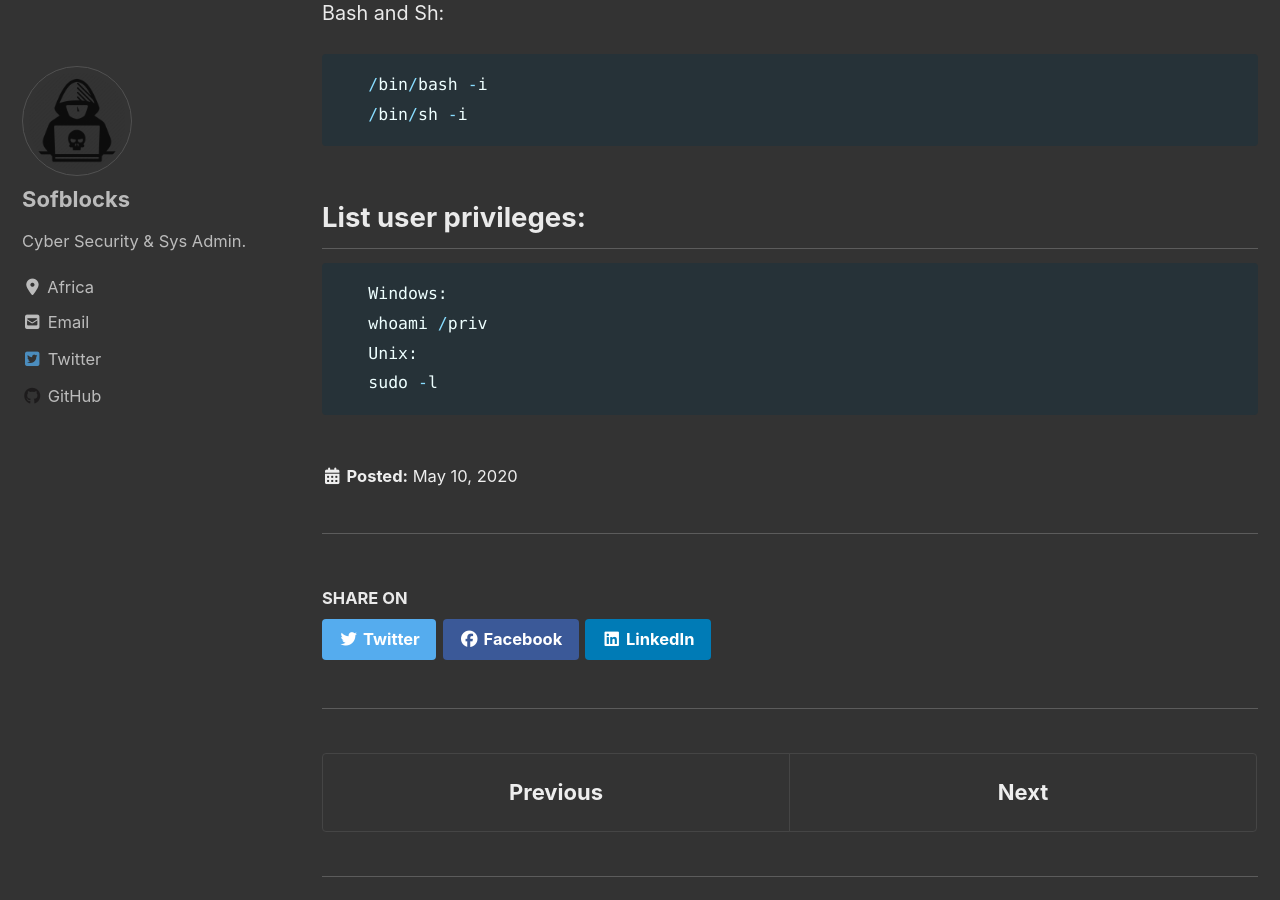
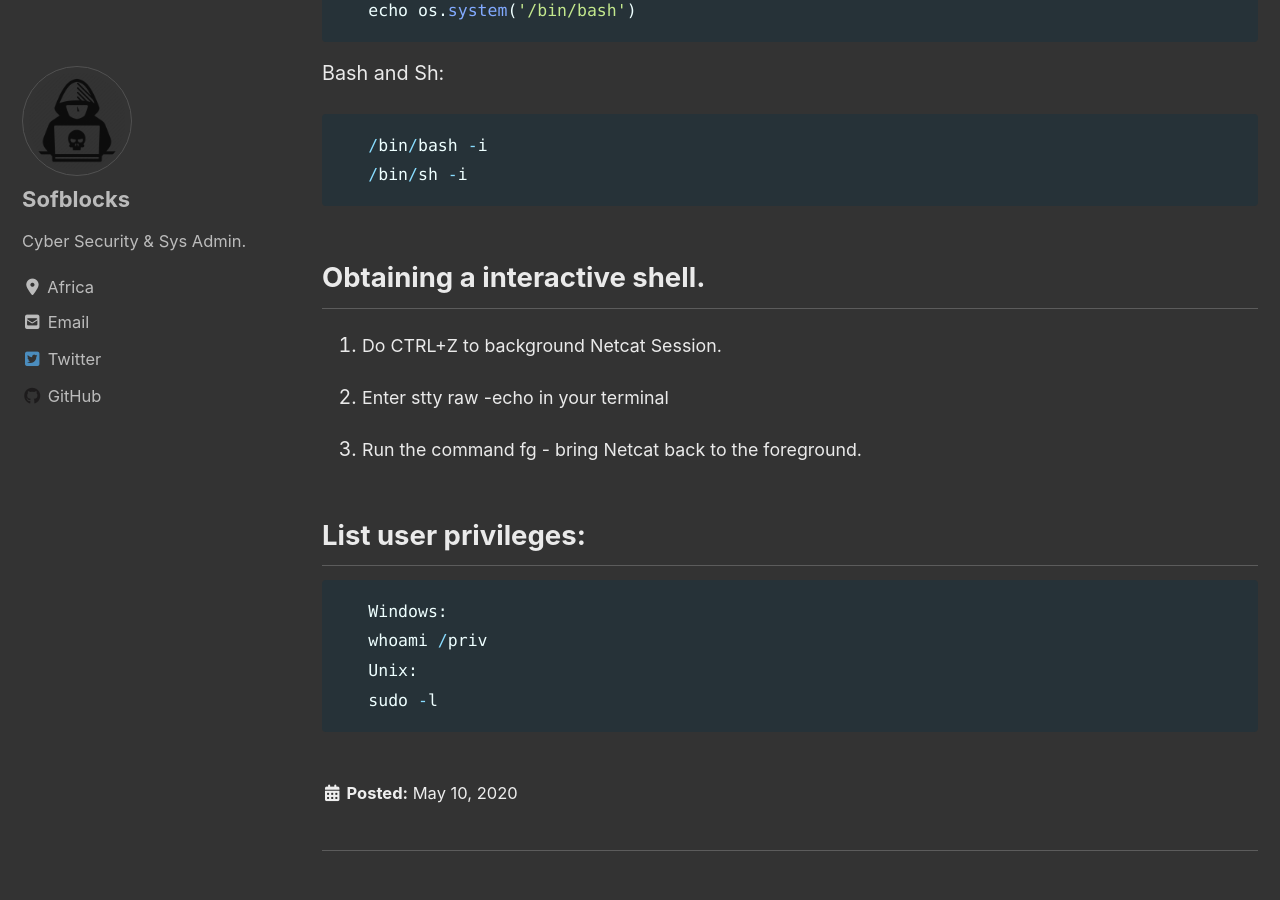
Before and after one commit to sofblocks/sofblocks.github.io, a Jekyll site: the page built from _notes/2020-05-10-misc.md, in a window 1280 px wide and 900 px high, scrolled down 3026 px. Built offline with Jekyll 4.4.1, drawn with Linux system fonts in a browser that asks for light colours; cached includes are drawn as plain includes; nearby versions of some CDN libraries; comment, search, counter and statistics services are not loaded; some of the changed text lies outside the part shown.

Commit message:
Update 2020-05-10-misc.md

````diff
--- a/_notes/2020-05-10-misc.md
+++ b/_notes/2020-05-10-misc.md
@@ -89,6 +89,7 @@ Python:
     python -c  'import pty; pty.spawn("/bin/sh")'
     python3 -c 'import pty; pty.spawn("/bin/sh")'
     python3 -c 'import pty; pty.spawn("/bin/bash")'
+
 ```
 Echo:
 ```python
@@ -99,6 +100,14 @@ Bash and Sh:
    /bin/bash -i
    /bin/sh -i
 ```
+## Obtaining a interactive shell.
+
+1. Do CTRL+Z to background Netcat Session.
+
+2. Enter stty raw -echo in your terminal
+
+3. Run the command fg - bring Netcat back to the foreground.
+
 ## List user privileges:
 ```python
    Windows:
````
